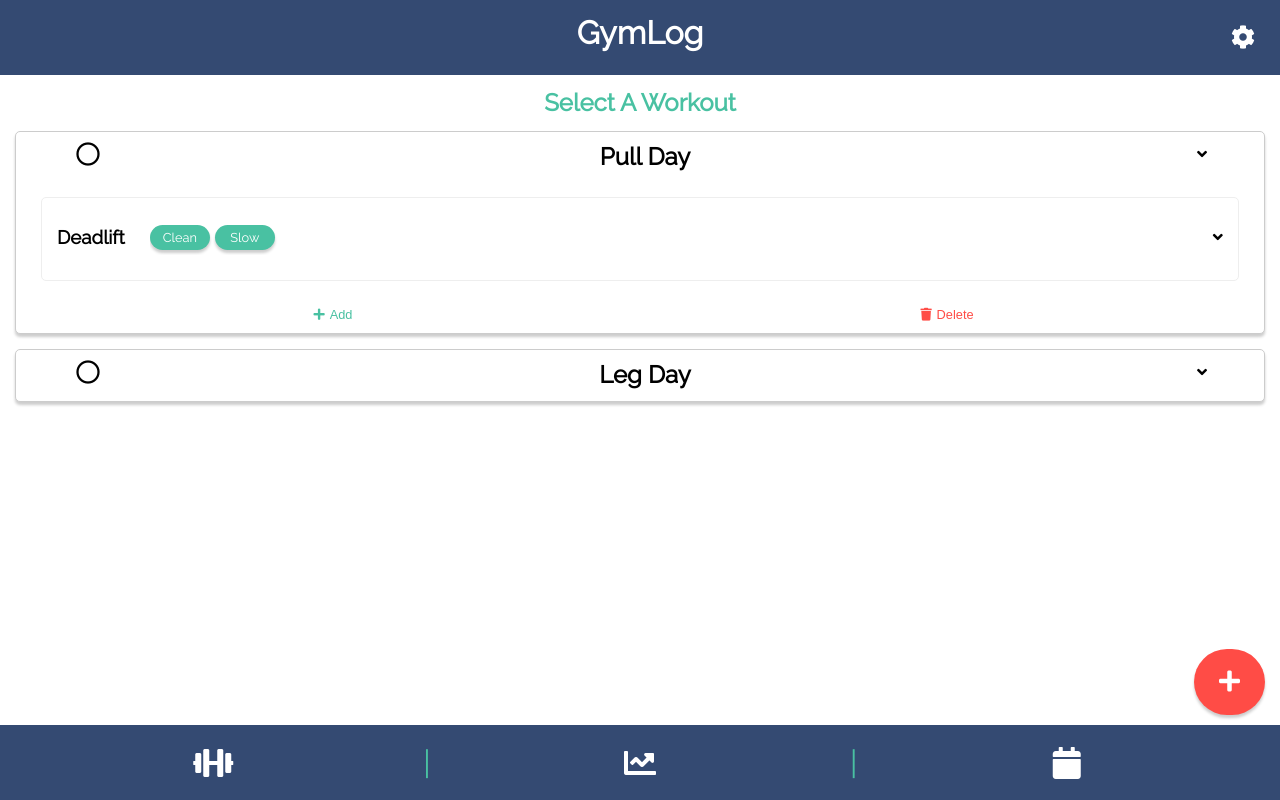
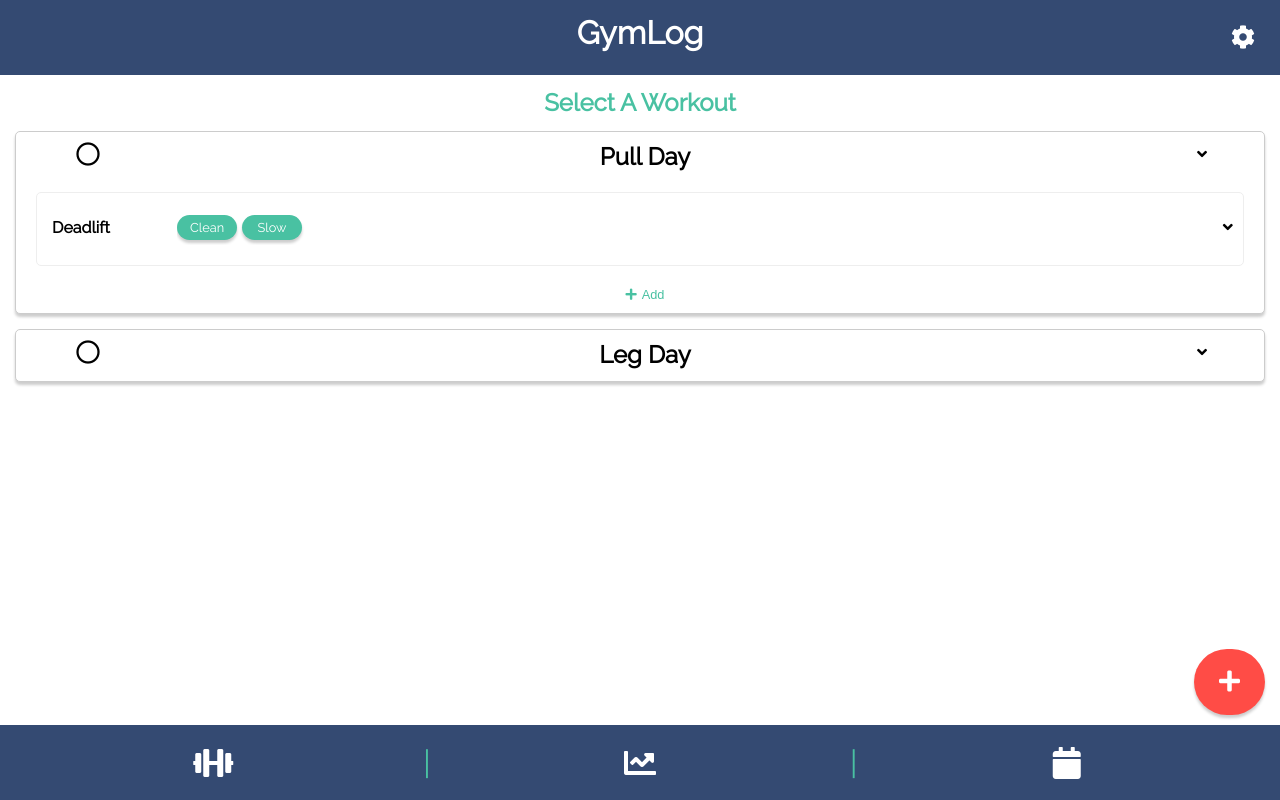
Before and after one commit to jameswilky/gymlog, a React (Create React App) app: page / in a window 1280 px wide. Both pictures are taken after a click on the icon 1202 px from the left and 153 px from the top of the page. Built offline with nearby package versions, Linux system fonts and the light colour scheme.

Commit message:
Refactored to Context API and can change exercise name, moved delete exercise button

```diff
--- a/src/App.js
+++ b/src/App.js
@@ -3,15 +3,18 @@ import "./main.css";
 import Footer from "./components/layout/Footer";
 import Header from "./components/layout/Header";
 import WorkoutLauncher from "./components/workouts/WorkoutLauncher";
+import Provider from "./context";
 
 class App extends Component {
   render() {
     return (
-      <div className="App">
-        <Header />
-        <WorkoutLauncher />
-        <Footer />
-      </div>
+      <Provider>
+        <div className="App">
+          <Header />
+          <WorkoutLauncher />
+          <Footer />
+        </div>
+      </Provider>
     );
   }
 }
--- a/src/components/exercises/Exercise.js
+++ b/src/components/exercises/Exercise.js
@@ -6,20 +6,49 @@ import uuid from "uuid";
 
 class Exercise extends Component {
   state = {
-    showExercise: false
+    showExercise: false,
+    name: ""
   };
+
+  componentDidMount() {
+    /* On Load pass workout name into local state */
+    console.log(this.props);
+    const { name } = this.props.exercise;
+    this.setState({
+      name
+    });
+  }
 
   addSet() {
     console.log("Add set");
   }
+
+  onChange = e => {
+    this.setState({ [e.target.name]: e.target.value });
+  };
   render() {
-    const { showExercise } = this.state;
-    const { name, tags, sets } = this.props.exercise;
+    const { showExercise, name } = this.state;
+    const { tags, sets } = this.props.exercise;
     return (
       <div className={styles.container}>
         <div className={styles.header}>
           <div>
-            <h3>{name}</h3>
+            <input
+              style={{
+                textAlign: showExercise ? "center" : "left"
+              }}
+              type="text"
+              name={"name"}
+              onChange={this.onChange}
+              value={name}
+              className={`${styles.heading}`}
+              onKeyPress={e => {
+                // Blur on Enter
+                if (e.key === "Enter") {
+                  e.target.blur();
+                }
+              }}
+            />
           </div>
           {!showExercise ? (
             <div className={styles.tagContainer}>
@@ -81,6 +110,12 @@ class Exercise extends Component {
                 New Tag
               </div>
             </div>
+            <div className={styles.footer}>
+              <button>
+                <i className="fas fa-trash" />
+                Delete
+              </button>
+            </div>
           </div>
         ) : null}
       </div>
--- a/src/components/exercises/exercise.module.css
+++ b/src/components/exercises/exercise.module.css
@@ -2,8 +2,8 @@
 .container {
   border: 1px solid #eee;
   border-radius: 5px;
-  padding: 15px;
-  margin: 15px;
+  padding: 10px;
+  margin: 10px;
 }
 
 .header {
@@ -22,7 +22,15 @@
   justify-content: left;
   grid-auto-rows: 0;
   overflow-y: hidden;
-  margin-left: 15px;
+}
+
+.heading {
+  border: none;
+  font-size: 1rem;
+  font-family: "Raleway";
+  font-weight: bold;
+  width: 120px;
+  padding-left: 5px;
 }
 
 .body hr {
@@ -76,3 +84,8 @@
   margin-left: -11px;
   margin-top: 10px;
 }
+
+.footer > button {
+  margin: 15px 0 0 5px;
+  color: var(--danger);
+}
--- a/src/components/workouts/Workout.js
+++ b/src/components/workouts/Workout.js
@@ -2,6 +2,7 @@ import React, { Component } from "react";
 
 import Exercise from "../exercises/Exercise";
 import styles from "./workout.module.css";
+import { Consumer } from "../../context";
 
 class Workout extends Component {
   state = {
@@ -18,20 +19,11 @@ class Workout extends Component {
     });
   }
 
-  onSelectClick = id => {
-    this.props.selectClickHandler(id);
-  };
-  onAddExerciseClick = id => {
-    this.props.addExerciseHandler(id);
-  };
-  onDeleteWorkoutClick = id => {
-    this.props.deleteWorkoutHandler(id);
+  onDeleteExerciseClick = id => {
+    this.props.deleteExerciseHandler(id);
   };
 
   onChange = e => {
-    /* Update local state on each click*/
-    /* @todo look up focus/blur to submit after clicking away */
-
     this.setState({ [e.target.name]: e.target.value });
   };
 
@@ -39,11 +31,18 @@ class Workout extends Component {
     const { showCard, name } = this.state;
     const { id, exercises } = this.props.workout;
     const { selected } = this.props;
-
+    return (
+      <Consumer>
+        {value => {
+          const { dispatch } = value;
           return (
             <div className="card">
               <div className="card__header">
-          <div onClick={() => this.onSelectClick(id)}>
+                <div
+                  onClick={() =>
+                    dispatch({ type: "SELECT_WORKOUT", payload: { id } })
+                  }
+                >
                   {selected ? (
                     // If selected
                     <i
@@ -62,7 +61,13 @@ class Workout extends Component {
                     name={"name"}
                     onChange={this.onChange}
                     value={name}
-              className={`${styles.heading}`}
+                    className={"card__title"}
+                    onKeyPress={e => {
+                      // Blur on Enter
+                      if (e.key === "Enter") {
+                        e.target.blur();
+                      }
+                    }}
                   />
                 </div>
                 <div>
@@ -84,24 +89,21 @@ class Workout extends Component {
                   <div className="card__footer">
                     <button
                       className="card__add"
-                onClick={() => this.onAddExerciseClick(id)}
+                      onClick={() =>
+                        dispatch({ type: "ADD_EXERCISE", payload: { id } })
+                      }
                     >
                       <i className="fas fa-plus"> </i>
                       Add
-              </button>
-
-              <button
-                className="card__delete"
-                onClick={() => this.onDeleteWorkoutClick(id)}
-              >
-                <i className="fas fa-trash" />
-                Delete
                     </button>
                   </div>
                 </React.Fragment>
               ) : null}
             </div>
           );
+        }}
+      </Consumer>
+    );
   }
 }
 
--- a/src/components/workouts/WorkoutLauncher.js
+++ b/src/components/workouts/WorkoutLauncher.js
@@ -2,122 +2,43 @@ import React, { Component } from "react";
 
 import Workout from "../workouts/Workout";
 import uuid from "uuid";
+import { Consumer } from "../../context";
 
 class WorkoutLauncher extends Component {
-  state = {
-    selectedWorkout: {
-      id: null
-    },
-    workouts: [
-      {
-        id: 1,
-        // selected: false,
-        name: "Pull Day",
-        exercises: [
-          {
-            id: 3,
-            name: "Deadlift",
-            tags: ["Clean", "Slow"],
-            sets: [10, 5, 5]
-          }
-        ]
-      },
-      {
-        id: 2,
-        // selected: false,
-        name: "Leg Day",
-        exercises: [
-          {
-            id: 4,
-            name: "Squat",
-            tags: ["Front", "2ndpin"],
-            sets: [5, 5, 5]
-          }
-        ]
-      }
-    ]
-  };
+  deleteExercise = id => {};
 
-  selectWorkout = id => {
-    this.setState({
-      ...this.state, // Get State
-      selectedWorkout: this.state.workouts.find(
-        // Assign selectedWorkout as the selected workout object
-        workout => workout.id == id
-      )
-    });
-  };
+  // deleteWorkout = id => {
+  //   this.setState({
+  //     ...this.state,
+  //     workouts: this.state.workouts.filter(workout => workout.id != id)
+  //   });
+  // };
 
-  addExercise = id => {
-    const newExercise = {
-      id: uuid(),
-      name: "Exercise Name",
-      tags: [],
-      sets: []
-    };
-
-    this.setState({
-      ...this.state, //Get State
-      // Assign workouts array with in state
-      workouts: this.state.workouts.map(workout =>
-        //For each workout in the workouts array, check if the id matches
-        workout.id === id
-          ? // If it does, return an object that:
-            /*
-        1. Gets the matched workout object with "...workout",
-        2. Assigns exercises array in the work out object to:
-        3. An Array that gets the exercise array and then concatonates the new exercise object
-        */
-            { ...workout, exercises: [...workout.exercises, newExercise] }
-          : // Otherwise, assign the workout object to its previous state
-            workout
-      )
-    });
-  };
-
-  addWorkout = () => {
-    const newWorkout = {
-      id: uuid(),
-      name: "New Workout",
-      exercises: []
-    };
-
-    this.setState({
-      ...this.state,
-      workouts: [...this.state.workouts, newWorkout]
-    });
-  };
-
-  deleteWorkout = id => {
-    this.setState({
-      ...this.state,
-      workouts: this.state.workouts.filter(workout => workout.id != id)
-    });
-  };
-  clearSelections = e => {
+  clearSelections = (e, dispatch) => {
     /* Temporary */
     const clickedContainer = e.target.classList.contains("container");
     const clickedContent = e.target.classList.contains("content");
-
     if (clickedContainer || clickedContent) {
-      this.setState({ selectedWorkout: { id: null } });
+      dispatch({ type: "DESELECT_WORKOUT", payload: null });
     }
   };
 
   containsWorkouts = () => {
-    return (
-      typeof this.state.workouts !== "undefined" &&
-      this.state.workouts.length > 0
-    );
+    return typeof this.workouts !== "undefined" && this.workouts.length > 0;
   };
 
   render() {
-    const { selectedWorkout, workouts } = this.state;
-
     return (
-      <div className="content" onClick={this.clearSelections}>
+      <Consumer>
+        {value => {
+          const { dispatch, workouts, selectedWorkout } = value;
+          return (
+            <div
+              className="content"
+              onClick={e => this.clearSelections(e, dispatch)}
+            >
               <div className="container">
-          {this.containsWorkouts() ? (
+                {this.containsWorkouts.bind(this) ? (
                   selectedWorkout.id ? (
                     <h2>Start your Workout!</h2>
                   ) : (
@@ -132,9 +53,6 @@ class WorkoutLauncher extends Component {
                     key={workout.id}
                     workout={workout}
                     selected={selectedWorkout.id == workout.id}
-              selectClickHandler={this.selectWorkout.bind(this, workout.id)}
-              addExerciseHandler={this.addExercise.bind(this, workout.id)}
-              deleteWorkoutHandler={this.deleteWorkout.bind(this, workout.id)}
                   />
                 ))}
               </div>
@@ -142,15 +60,22 @@ class WorkoutLauncher extends Component {
               {selectedWorkout.id ? (
                 <div className="main__button start">
                   <i className="fas fa-play" />
-            {/* Will Start workout */}
                 </div>
               ) : (
-          <div className="main__button add" onClick={this.addWorkout}>
+                <div
+                  className="main__button add"
+                  onClick={() =>
+                    dispatch({ type: "ADD_WORKOUT", payload: null })
+                  }
+                >
                   <i className="fas fa-plus" />
                 </div>
               )}
             </div>
           );
+        }}
+      </Consumer>
+    );
   }
 }
 
--- /dev/null
+++ b/src/context.js
@@ -0,0 +1,108 @@
+import React, { Component } from "react";
+import uuid from "uuid";
+
+const Context = React.createContext();
+
+const reducer = (state, action) => {
+  switch (action.type) {
+    case "ADD_WORKOUT":
+      const newWorkout = {
+        id: uuid(),
+        name: "New Workout",
+        exercises: []
+      };
+      return {
+        ...state,
+        workouts: [...state.workouts, newWorkout]
+      };
+    case "SELECT_WORKOUT":
+      return {
+        ...state, // Get State
+        selectedWorkout: state.workouts.find(
+          // Assign selectedWorkout as the selected workout object
+          workout => workout.id == action.payload.id
+        )
+      };
+
+    case "DESELECT_WORKOUT":
+      return {
+        ...state,
+        selectedWorkout: { id: null }
+      };
+
+    case "ADD_EXERCISE":
+      const newExercise = {
+        id: uuid(),
+        name: "New Exercise",
+        tags: [],
+        sets: []
+      };
+
+      return {
+        ...state, //Get State
+        // Assign workouts array with in state
+        workouts: state.workouts.map(workout =>
+          //For each workout in the workouts array, check if the id matches
+          workout.id === action.payload.id
+            ? // If it does, return an object that:
+              /*
+          1. Gets the matched workout object with "...workout",
+          2. Assigns exercises array in the work out object to:
+          3. An Array that gets the exercise array and then concatonates the new exercise object
+          */
+              { ...workout, exercises: [...workout.exercises, newExercise] }
+            : // Otherwise, assign the workout object to its previous state
+              workout
+        )
+      };
+    default:
+      return state;
+  }
+};
+export default class Provider extends Component {
+  state = {
+    selectedWorkout: {
+      id: null
+    },
+    workouts: [
+      {
+        id: 1,
+        // selected: false,
+        name: "Pull Day",
+        exercises: [
+          {
+            id: 3,
+            name: "Deadlift",
+            tags: ["Clean", "Slow"],
+            sets: [10, 5, 5]
+          }
+        ]
+      },
+      {
+        id: 2,
+        // selected: false,
+        name: "Leg Day",
+        exercises: [
+          {
+            id: 4,
+            name: "Squat",
+            tags: ["Front", "2ndpin"],
+            sets: [5, 5, 5]
+          }
+        ]
+      }
+    ],
+    dispatch: action => {
+      this.setState(state => reducer(state, action));
+    }
+  };
+  render() {
+    return (
+      <Context.Provider value={this.state}>
+        {this.props.children}
+      </Context.Provider>
+    );
+  }
+}
+
+export const Consumer = Context.Consumer;
--- a/src/main.css
+++ b/src/main.css
@@ -135,6 +135,14 @@ content = grid itself
   grid-template-columns: 1fr 8fr 1fr;
 }
 
+.card__title {
+  border: none;
+  font-size: 1.5rem;
+  text-align: center;
+  font-family: "Raleway";
+  font-weight: bold;
+}
+
 .card__body table {
   width: 100%;
 }
@@ -148,8 +156,7 @@ tbody {
 
 .card__footer {
   display: grid;
-  grid-template-columns: 1fr 1fr;
-  margin-right: 10px;
+  grid-template-columns: 1fr;
 }
 
 button {
```
Also changed, not shown: src/components/workouts/workout.module.css (+0 -8 lines), 1 other file (tests, documents, lock files or other folders). Lines whose indentation alone changed are shown as unchanged.
